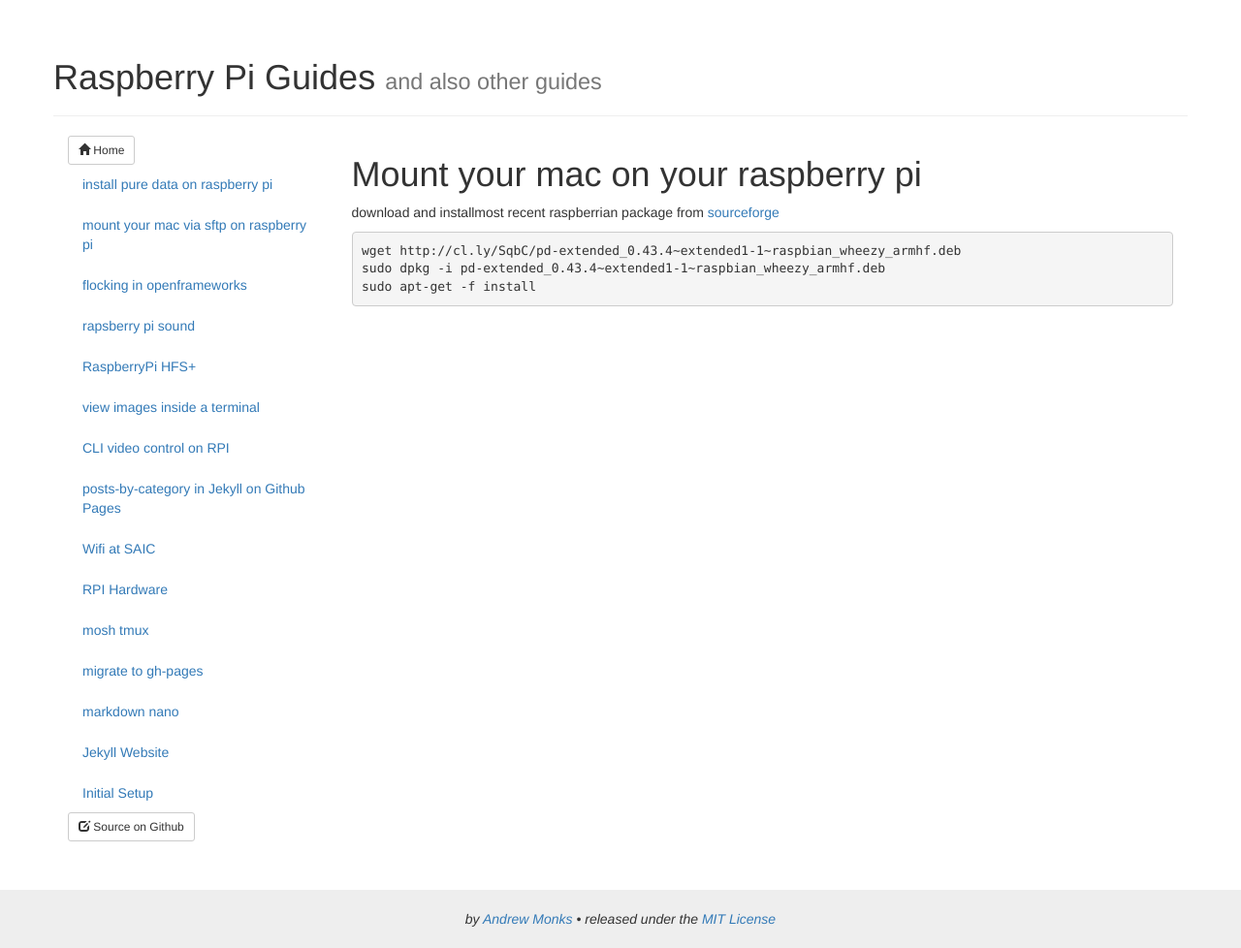
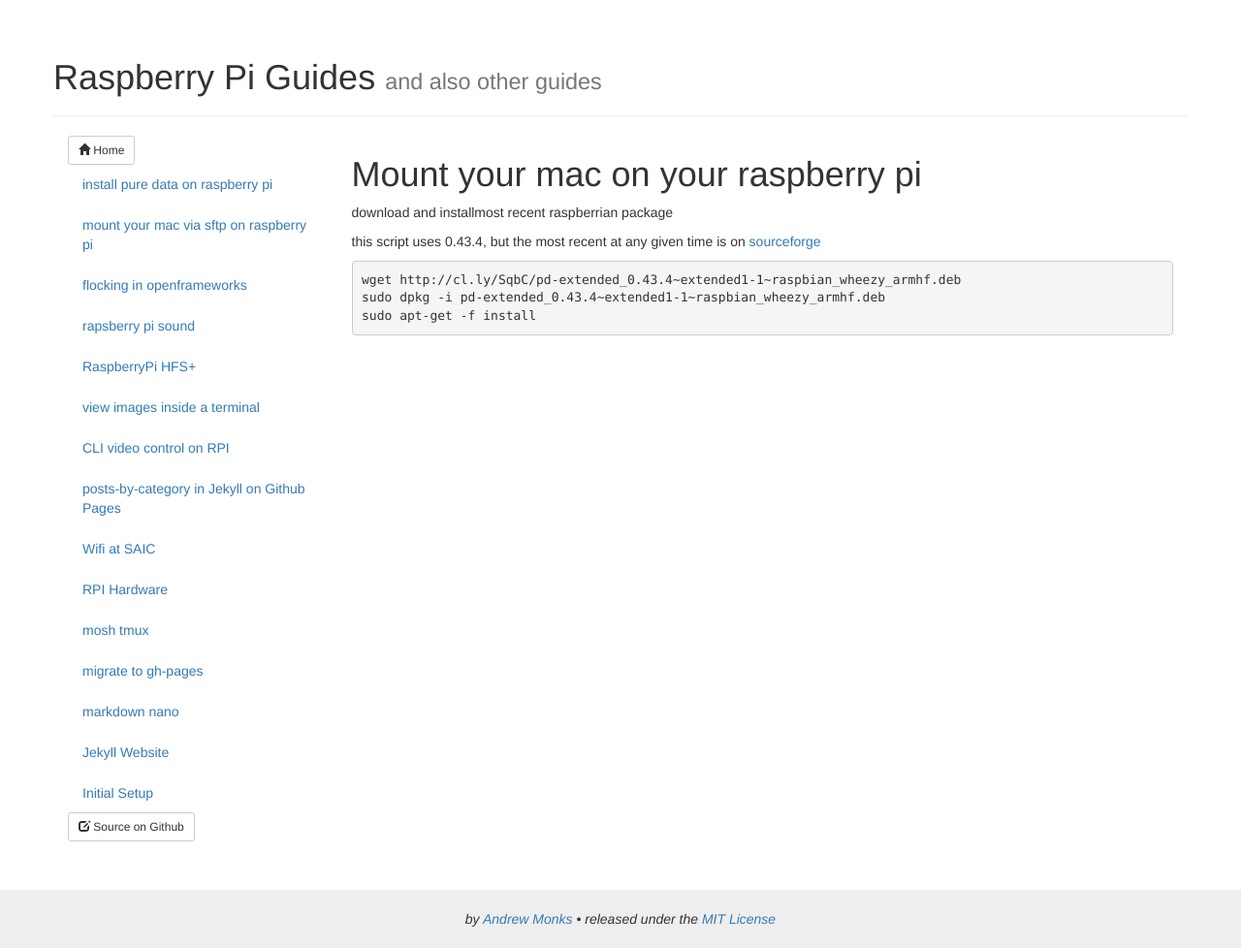
Before and after one commit to amonks/rpi-setup, a Jekyll site: the page built from _posts/2013-12-9-rpi-install-pd.md, in a window 1280 px wide. Shown: the whole page at 97% size. Built offline with Jekyll 4.4.1, drawn with Linux system fonts in a browser that asks for light colours; nearby versions of some CDN libraries.

Commit message:
install pd

```diff
--- a/_posts/2013-12-9-rpi-install-pd.md
+++ b/_posts/2013-12-9-rpi-install-pd.md
@@ -11,7 +11,9 @@ group: raspberry-pi
 
 # Mount your mac on your raspberry pi
 
-download and installmost recent raspberrian package from [sourceforge](http://sourceforge.net/projects/pure-data/files/pd-extended/)
+download and installmost recent raspberrian package
+
+this script uses 0.43.4, but the most recent at any given time is on [sourceforge](http://sourceforge.net/projects/pure-data/files/pd-extended/)
 
 	wget http://cl.ly/SqbC/pd-extended_0.43.4~extended1-1~raspbian_wheezy_armhf.deb
 	sudo dpkg -i pd-extended_0.43.4~extended1-1~raspbian_wheezy_armhf.deb
```
